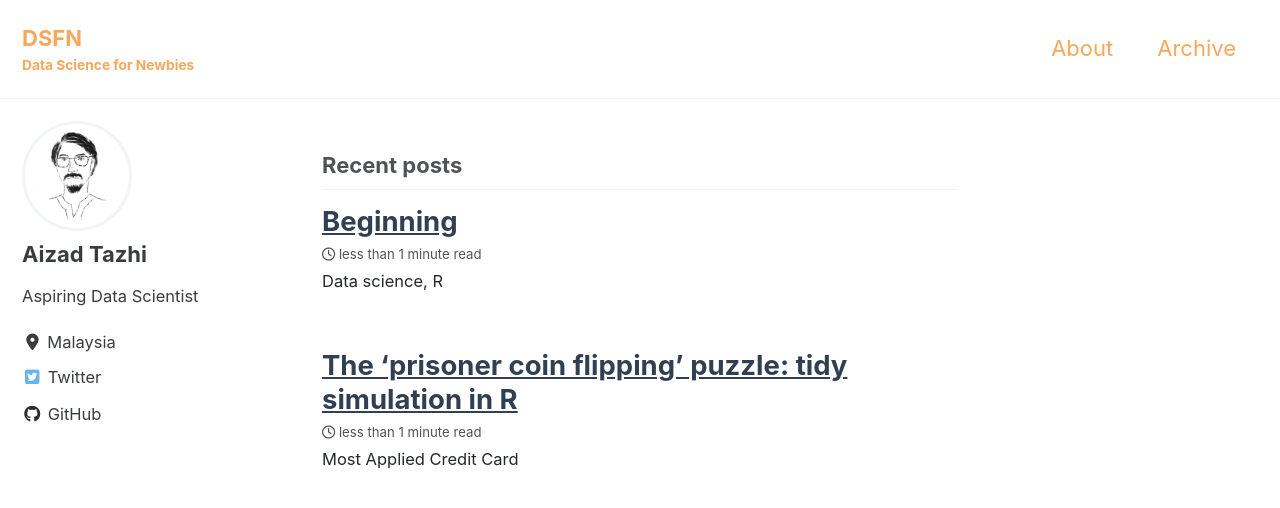
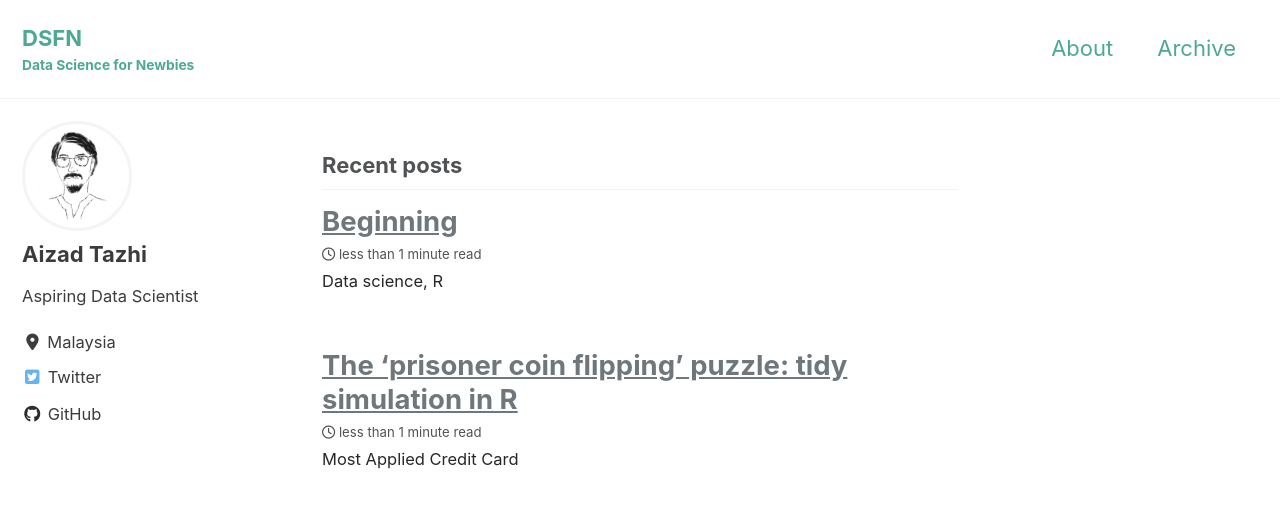
Before and after one commit to aizad1125/aizad1125.github.io, a Jekyll site: the page built from index.html, in a window 1280 px wide and 900 px high. Shown: the top 508 px of the window. Built offline with Jekyll 4.4.1, drawn with Linux system fonts in a browser that asks for light colours; cached includes are drawn as plain includes; nearby versions of some CDN libraries; the list of posts is cut into pages by our own code.

Commit message:
update css

```diff
--- a/_sass/minimal-mistakes/_variables.scss
+++ b/_sass/minimal-mistakes/_variables.scss
@@ -77,7 +77,7 @@ $warning-color: #d67f05 !default;
 $danger-color: #ee5f5b !default;
 $info-color: #233148 !default;
 $focus-color: $primary-color !default;
-$active-color: mix(#fff, $primary-color, 80%) !default;
+$active-color: mix(#fff, $primary-color, 60%) !default;
 
 /* YIQ color contrast */
 $yiq-contrasted-dark-default: $dark-gray !default;
@@ -112,12 +112,12 @@ $youtube-color: #bb0000 !default;
 $xing-color: #006567 !default;
 
 /* links */
-$link-color: mix(#6f777d, $info-color, 20%) !default;
-$link-color-hover: mix(#FAA75B, $link-color, 25%) !default;
-$link-color-visited: mix(#FAA75B, $link-color, 15%) !default;
-$masthead-link-color: #FAA75B !default;
-$masthead-link-color-hover: mix(#FAA75B, $primary-color, 75%) !default;
-$navicon-link-color-hover: mix(#FAA75B, $primary-color, 75%) !default;
+$link-color: #6f777d !default;
+$link-color-hover: #FAA75B !default;
+$link-color-visited: #9E67AB !default;
+$masthead-link-color: #4da996 !default;
+$masthead-link-color-hover: #de315e !default;
+$navicon-link-color-hover: #5d9bf6 !default;
 
 /* syntax highlighting (base16) */
 $base00: #263238 !default;
```
